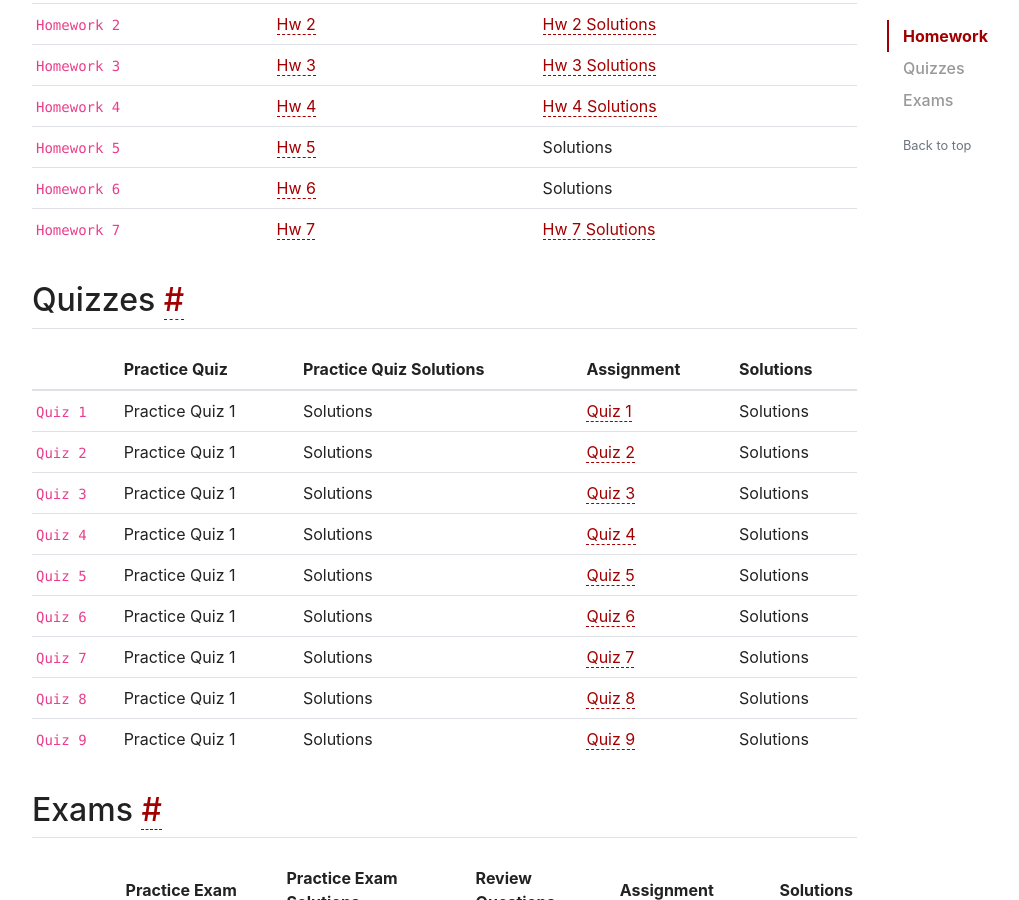
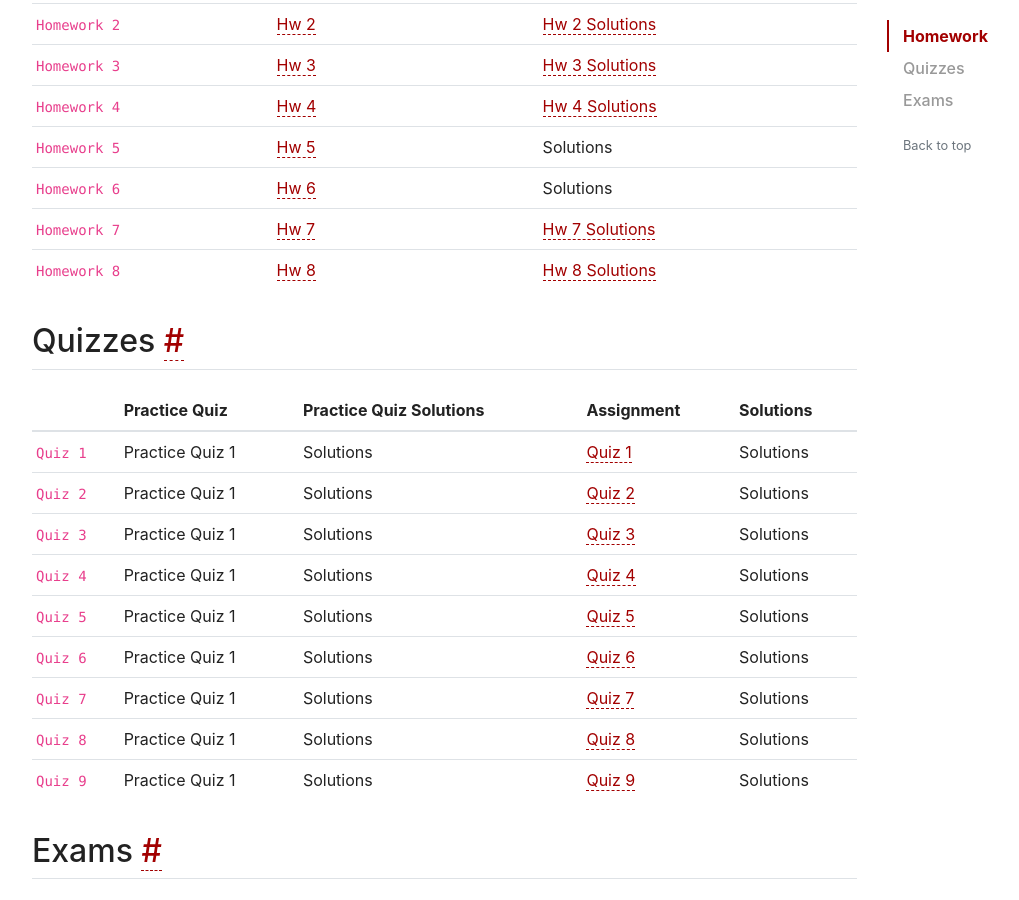
Before and after one commit to WilliamOlsen/Calculus-III, a Jekyll site: the page built from CourseMaterials/CourseAssignments.md, in a window 1280 px wide and 900 px high, scrolled down 430 px. Shown: the whole window, without its empty margins (53-1072 px from the left). Built offline with Jekyll 4.4.1, drawn with Linux system fonts in a browser that asks for light colours; nearby versions of some CDN libraries; comment, search, counter and statistics services are not loaded.

Commit message:
See if link to Hw 8 works now

```diff
--- a/CourseMaterials/CourseAssignments.md
+++ b/CourseMaterials/CourseAssignments.md
@@ -14,6 +14,7 @@ title: Course Assignments
 | `Homework 5`| <a href = "{{ site.baseurl }}/CourseMaterials/Homework/Hw_5_FALL_2022.pdf">Hw 5</a> | Solutions  |
 | `Homework 6`| <a href = "{{ site.baseurl }}/CourseMaterials/Homework/Hw_6_FALL_2022.pdf">Hw 6</a> | Solutions  |
 | `Homework 7`| <a href = "{{ site.baseurl }}/CourseMaterials/Homework/Hw_7_FALL_2022.pdf">Hw 7</a> | <a href = "{{ site.baseurl }}/CourseMaterials/Homework/Hw-7-SolutionsFALL2022.pdf">Hw 7 Solutions</a> |
+| `Homework 8`| <a href = "{{ site.baseurl }}/CourseMaterials/Homework/Hw_8_FALL_2022.pdf">Hw 8</a> | <a href = "{{ site.baseurl }}/CourseMaterials/Homework/Hw-7-SolutionsFALL2022.pdf">Hw 8 Solutions</a> |
 
 ## Quizzes
 
```
Also changed, not shown: 1 other file.
